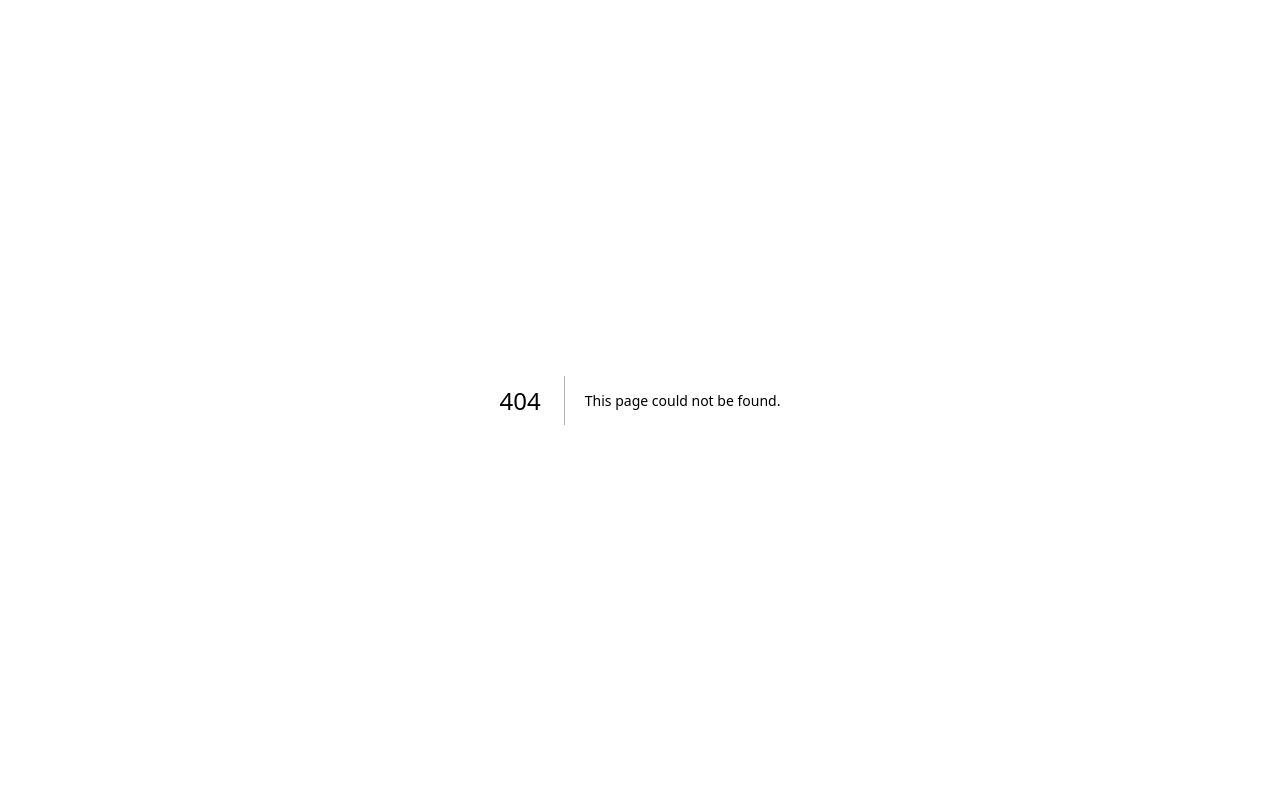
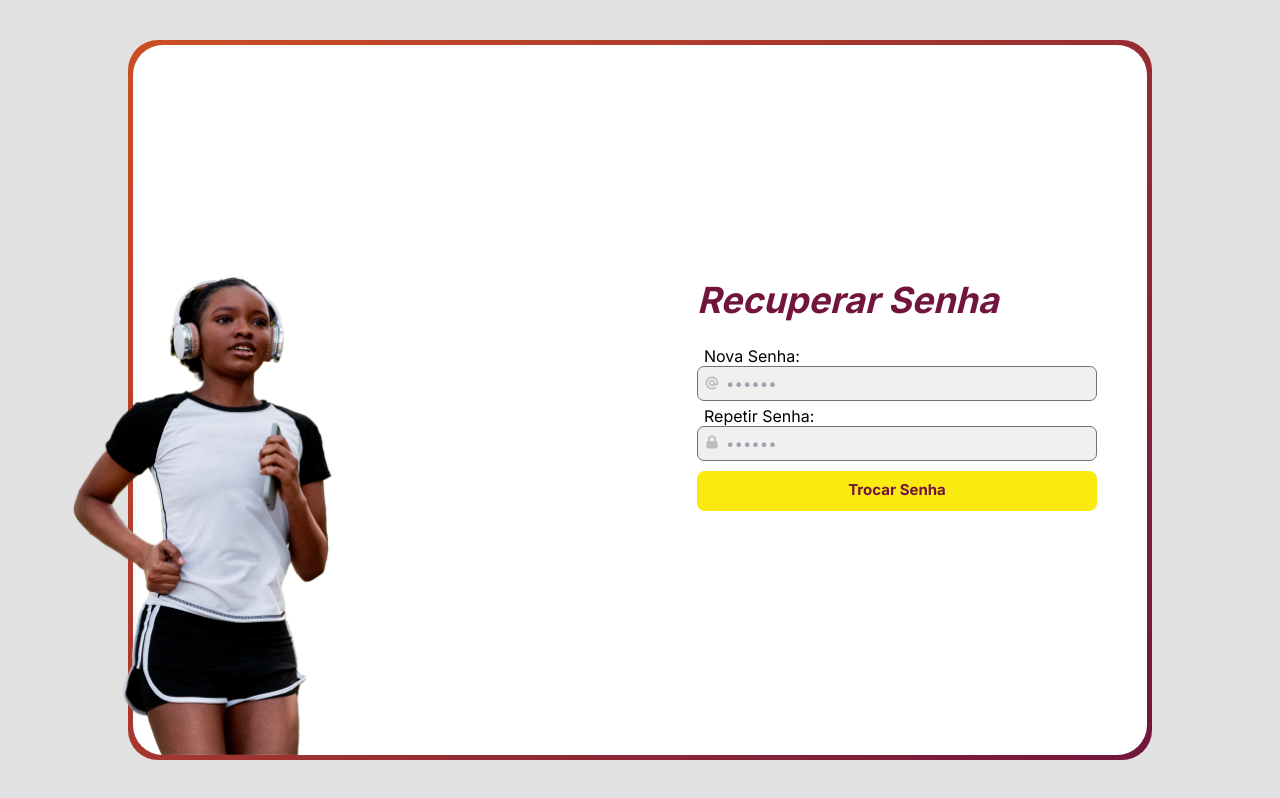
Before and after one commit to dev-Redepharma/redepharma-run23, a Next.js app in the folder web/: page /recoverPassword/newPassword in a window 1280 px wide. Before the commit this address had no page. Built offline with nearby package versions, Linux system fonts and the light colour scheme.

Commit message:
2.4.5 - Pagemento credito finalizado + ajustes gerais

```diff
--- a/web/src/pages/dashboard/index.js
+++ b/web/src/pages/dashboard/index.js
@@ -100,7 +100,9 @@ export default function Dashboard({runners, pendingPayment, analisingRunner, con
                 {pendingPayment ?
                     <div className={`flex justify-between ${analisingRunner ? '' : 'py-[45px]'}`}>
                         <p>Resta o pagamento de {pendingPayment} pessoa(s). <br/>Garanta a inscrição, realize o pagamento.</p>
-                        <div className={`flex items-center gap-2 ${styles.button}`}>
+                        <div className={`flex items-center gap-2 ${styles.button}`} onClick={() => {
+                            router.push('/dashboard/payment')
+                        }}>
                             <HiCash size={25}></HiCash>
                             <span>Pagar Agora</span>
                         </div>
--- a/web/src/pages/dashboard/payment.js
+++ b/web/src/pages/dashboard/payment.js
@@ -53,7 +53,9 @@ export default function Payment({runners, token, paymentValue}){
         <main className={inter.className}>
             <nav className={`flex w-full items-center justify-between relative`}>
                 <div className={styles.navDashboard}>
-                    <img src="/RunBlack.png"/>
+                    <img className="cursor-pointer" src="/RunBlack.png" onClick={() => {
+                        router.push('/dashboard')
+                    }}/>
                     <div className="flex items-center gap-2 cursor-pointer" onClick={() => {destroyCookie(null, 'token.authRRUN23'); router.push('/login')}}>
                         <span className="text-[17px] font-bold italic">Sair</span>
                         <HiLogout></HiLogout>
@@ -122,7 +124,6 @@ export default function Payment({runners, token, paymentValue}){
                             setIsLoading(true)
                             axios.get(`https://brasilapi.com.br/api/cep/v1/${data.CEP}`)
                             .then(result => {
-                                console.log("FOI")
                                 axios.post('/api/payment/confirm', {...data, token, houseinfo: result.data})
                                 .then(resultinho => {
                                     if(resultinho.data.status == false){
--- a/web/src/pages/index.js
+++ b/web/src/pages/index.js
@@ -3,12 +3,15 @@ import Marquee from 'react-fast-marquee';
 import { Inter } from 'next/font/google'
 import { HiPhone, HiMapPin } from 'react-icons/hi2'
 import { HiAtSymbol } from 'react-icons/hi'
+import { useRouter } from "next/router";
 
 const inter = Inter({ subsets: ['latin'] })
 
 import styles from '@/styles/Index.module.css'
 
 export default function Home() {
+  const router = useRouter()
+
   return (
     <main
       className={`${styles.container} ${inter.className}`}
@@ -19,13 +22,13 @@ export default function Home() {
           <a href='#sobre'>SOBRE</a>
           <a href='#percursos'>PERCURSO</a>
           <a href='#kit'>KIT ATLETA</a>
-          <a href='/'>INSCREVA-SE</a>
+          <a href='/subscribe'>INSCREVA-SE</a>
         </div>
       </nav>
       <header className={styles.header}>
         <div className={styles.sectionMain}>
           <img src='bigLogo.png' alt='LogoRun2023'/>
-          <div className={styles.btnInscrever}>INSCREVA-SE</div>
+          <div className={styles.btnInscrever} onClick={() => router.push('/subscribe')}>INSCREVA-SE</div>
         </div>
         <img className={styles.runner} src='woman-running.png' alt='Corredora'/>
       </header>
@@ -38,17 +41,16 @@ export default function Home() {
       </div>
       <Marquee pauseOnHover={true} speed={70} gradientColor={[230, 233, 242]} className={styles.patrocinadores}>
         <div className={styles.providers} id="sobre">
-            <img src='sandoz.png' alt='sandoz o patrocinador'/>
-            <img src='sandoz.png' alt='sandoz o patrocinador'/>
-            <img src='sandoz.png' alt='sandoz o patrocinador'/>
-            <img src='sandoz.png' alt='sandoz o patrocinador'/>
-            <img src='sandoz.png' alt='sandoz o patrocinador'/>
-            <img src='sandoz.png' alt='sandoz o patrocinador'/>
-            <img src='sandoz.png' alt='sandoz o patrocinador'/>
-            <img src='sandoz.png' alt='sandoz o patrocinador'/>
-            <img src='sandoz.png' alt='sandoz o patrocinador'/>
-            <img src='sandoz.png' alt='sandoz o patrocinador'/>
-            <img src='sandoz.png' alt='sandoz o patrocinador'/>
+            <img src='mink.png' alt='mink o patrocinador'/>
+            <img src='mink.png' alt='mink o patrocinador'/>
+            <img src='mink.png' alt='mink o patrocinador'/>
+            <img src='mink.png' alt='mink o patrocinador'/>
+            <img src='mink.png' alt='mink o patrocinador'/>
+            <img src='mink.png' alt='mink o patrocinador'/>
+            <img src='mink.png' alt='mink o patrocinador'/>
+            <img src='mink.png' alt='mink o patrocinador'/>
+            <img src='mink.png' alt='mink o patrocinador'/>
+            <img src='mink.png' alt='mink o patrocinador'/>
         </div>
       </Marquee>
       <div className={styles.aboutSection}>
--- /dev/null
+++ b/web/src/pages/recoverPassword/newPassword.js
@@ -0,0 +1,89 @@
+import { useRouter } from 'next/router';
+import { useState, useContext } from 'react';
+import { useForm } from 'react-hook-form'
+import { Inter } from 'next/font/google'
+import { Loading } from "@/components/Loading";
+import { AuthContext } from '@/contexts/AuthContext';
+import { parseCookies, setCookie } from 'nookies';
+import Modal from 'react-modal';
+import { HiAtSymbol, HiLockClosed } from 'react-icons/hi';
+import { HiExclamationTriangle } from 'react-icons/hi2';
+import axios from 'axios'
+
+import styles from '@/styles/Login.module.css'
+
+const inter = Inter({ subsets: ['latin'] })
+
+export default function Login() {
+    const {register, handleSubmit} = useForm();
+    const [isLoading, setIsLoading] = useState(false)
+    const [hasError, setHasError] = useState('')
+
+    const router = useRouter()
+
+    if(isLoading){
+        return (
+            <main>
+                <Loading/>
+            </main>
+        )
+    }else{
+        return (
+            <main className={`flex items-center justify-center h-[100vh] ${inter.className}`}>
+                <div className={styles.borderGradient}>
+                    <div className={styles.containerMain2}>
+                        <div className={styles.formDiv}>
+                            <h1 className='text-4xl font-bold italic text-[#72153D] mb-9'>Recuperar Senha</h1>
+                            <form onSubmit={handleSubmit((data) => {
+                                setIsLoading(true)
+                                axios.post('/api/auth/login', data)
+                                .then(result => {
+                                    setIsLoading(false)
+                                    if(result.data.status == false) {
+                                        setHasError(result.data.message)
+                                    }else{
+                                        setLogin(result.data)
+                                        if(data.longLogin){
+                                            setCookie(null, 'token.authRRUN23', result.data.token, {
+                                                maxAge: 60 * 60 * 24 * 30 // 30 dias
+                                            })
+                                        }else{
+                                            setCookie(null, 'token.authRRUN23', result.data.token, {
+                                                maxAge: 60 * 60 * 5 // 5 horas
+                                            })
+                                        }
+                                        router.push("/dashboard")
+                                    }
+                                })
+                                .catch(err => {
+                                    console.log(err)
+                                    alert("Ocorreu um erro, tente novamente mais tarde")
+                                })
+                            })}>
+                                <div className={styles.groupInput}>
+                                    <div className={styles.inputUser}>
+                                        <p>Nova Senha:</p>
+                                        <input {...register("novaSenha")} type='password' className={styles.input}placeholder='••••••' required/>
+                                        <HiAtSymbol height={18} color="#bbb"/>
+                                    </div>
+                                    <div className={styles.inputPassword}>
+                                        <p>Repetir Senha:</p>
+                                        <input {...register("repetirSenha")} className={styles.input} type="password" autoComplete='current-password' placeholder='••••••' required/>
+                                        <HiLockClosed height={18} color="#bbb"/>
+                                    </div>
+                                </div>
+                                <div className={styles.groupInput}>
+                                    <input className={styles.button} value="Trocar Senha" type="submit"/>
+                                    <div className={styles.messageError}>
+                                        {hasError ? <><HiExclamationTriangle /><span className='text-center'>{hasError}</span></> : ''}
+                                    </div>
+                                </div>
+                            </form>
+                        </div>
+                        <img src="/woman-trowtandol.png"/>
+                    </div>
+                </div>
+            </main>
+        )
+    }
+}
--- a/web/src/pages/subscribe.js
+++ b/web/src/pages/subscribe.js
@@ -96,6 +96,9 @@ export default function Subscribe() {
                                     </div>
                                 </div>
                             </form>
+                            <div className={`${styles.boxChange} flex justify-center`} onClick={() => router.push('/login')}>
+                                <span>Já Possuo Conta</span>
+                            </div>
                         </div>
                         <img src="/woman-isticandolse.png"/>
                     </div>
--- a/web/src/styles/Login.module.css
+++ b/web/src/styles/Login.module.css
@@ -152,10 +152,30 @@
   width: 700px;
 }
 
+.containerMain2 {
+  display: flex;
+  flex: 1;
+  position: relative;
+  flex-direction: row-reverse;
+  align-items: center;
+  justify-content: flex-start;
+  background: #FFF;
+  border-radius: 30px;
+  padding: 50px;
+  width: 700px;
+}
+
 .containerMain img {
   position: absolute;
   bottom: 0;
   right: -100px;
+  height: 480px;
+}
+
+.containerMain2 img {
+  position: absolute;
+  bottom: 0;
+  left: -60px;
   height: 480px;
 }
 
```
Also changed, not shown: web/public/mink.png (added), web/public/woman-trowtandol.png (added), web/src/pages/api/auth/updatePassword.js (added), web/src/pages/recoverPassword/sendEmail.js (added).
